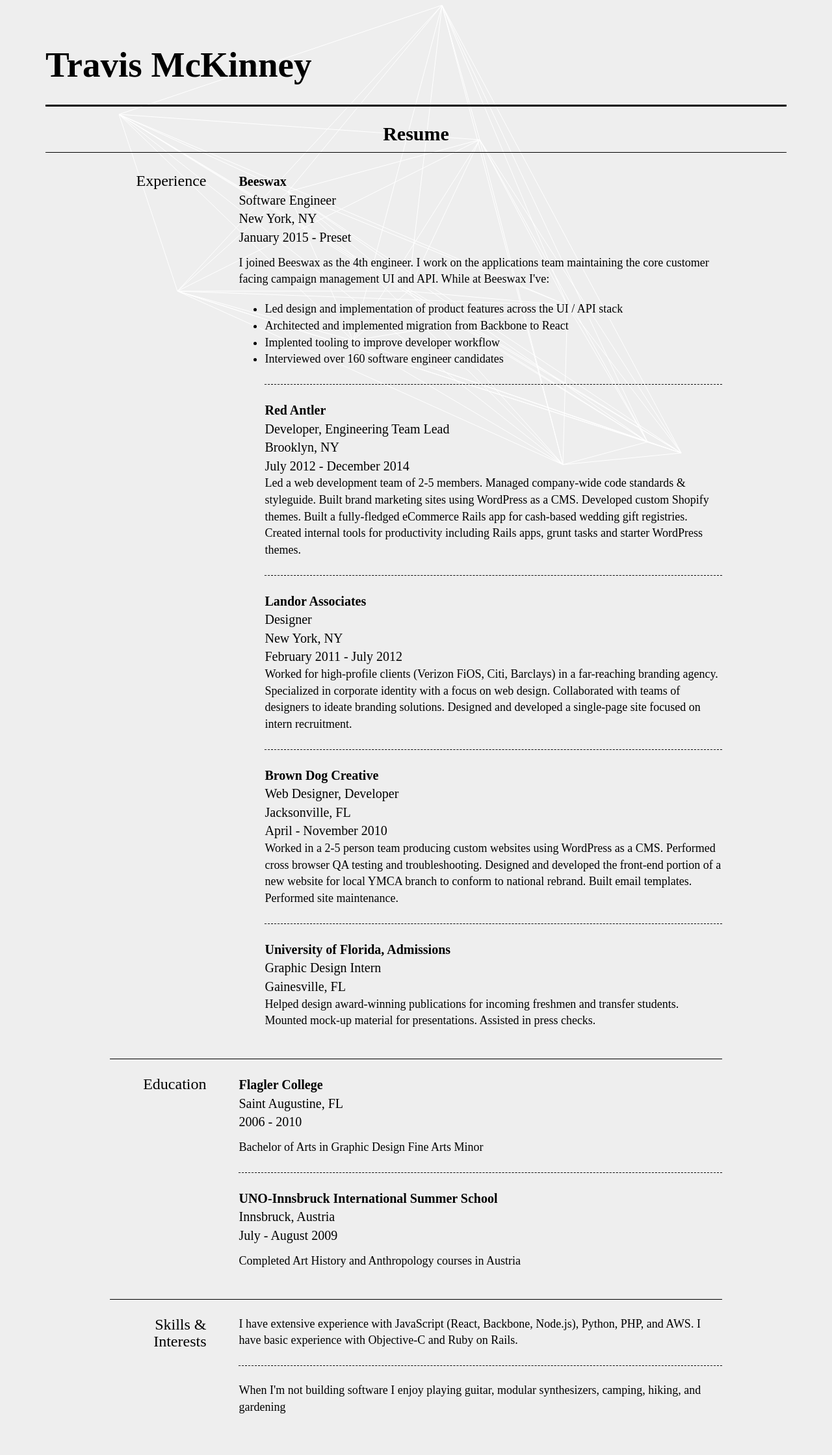
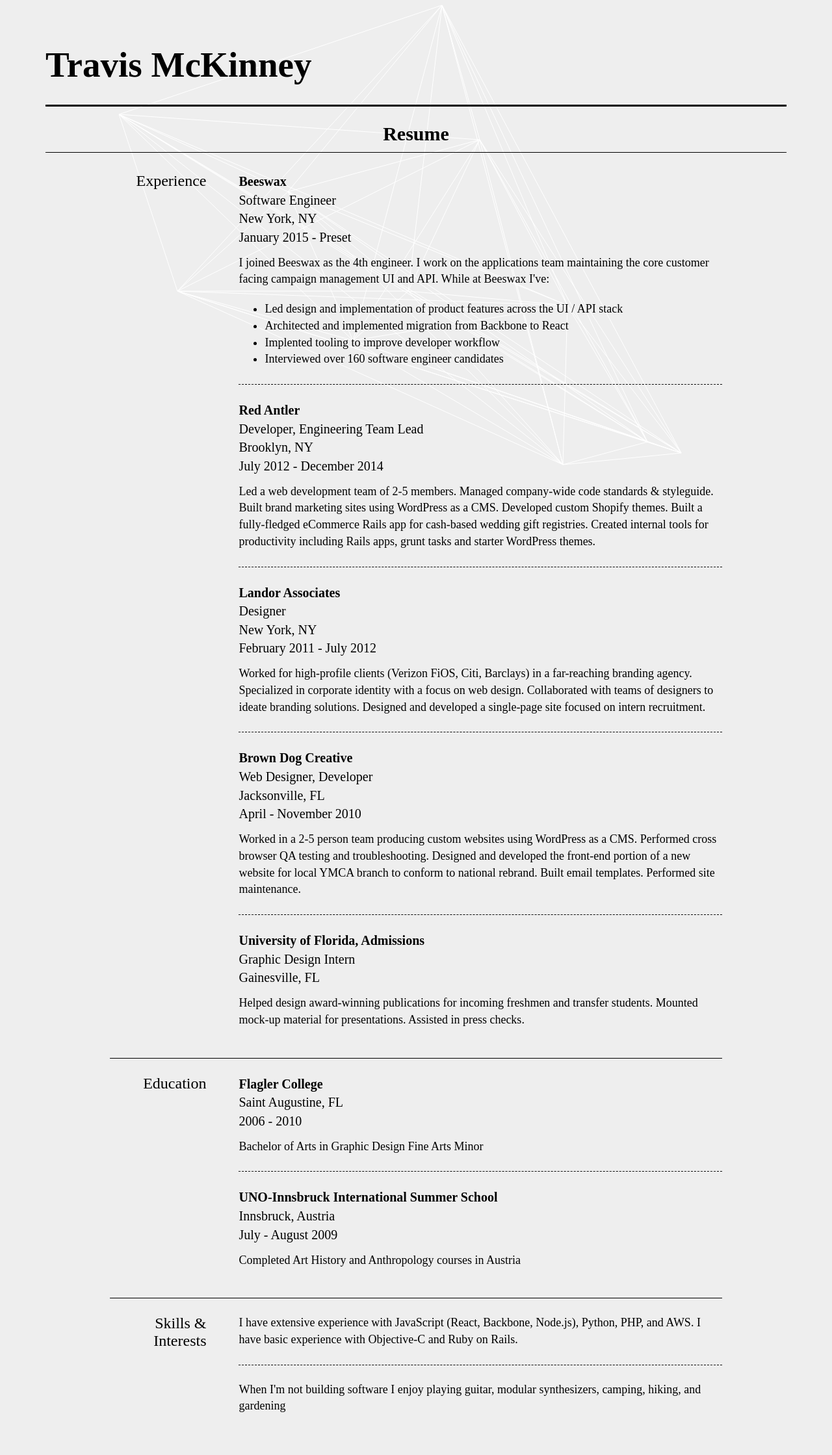
Before and after one commit to tramck/tramck.github.io, a Jekyll site: the page built from resume.html, in a window 1280 px wide. Shown: the whole page at 65% size. Built offline with Jekyll 4.4.1, drawn with Linux system fonts in a browser that asks for light colours; nearby versions of some CDN libraries.

```diff
--- a/resume.html
+++ b/resume.html
@@ -11,7 +11,7 @@ sections:
         - "Software Engineer"
         - "New York, NY"
         - "January 2015 - Preset"
-        description: "I joined Beeswax as the 4th engineer. I work on the applications team maintaining the core customer facing campaign management UI and API. While at Beeswax I've: <ul><li>Led design and implementation of product features across the UI / API stack</li> <li>Architected and implemented migration from Backbone to React</li> <li>Implented tooling to improve developer workflow</li> <li>Interviewed over 160 software engineer candidates</li>"
+        description: "I joined Beeswax as the 4th engineer. I work on the applications team maintaining the core customer facing campaign management UI and API. While at Beeswax I've: <ul><li>Led design and implementation of product features across the UI / API stack</li> <li>Architected and implemented migration from Backbone to React</li> <li>Implented tooling to improve developer workflow</li> <li>Interviewed over 160 software engineer candidates</li></ul>"
       - title_list:
         - "<strong>Red Antler</strong>"
         - "Developer, Engineering Team Lead"
```
